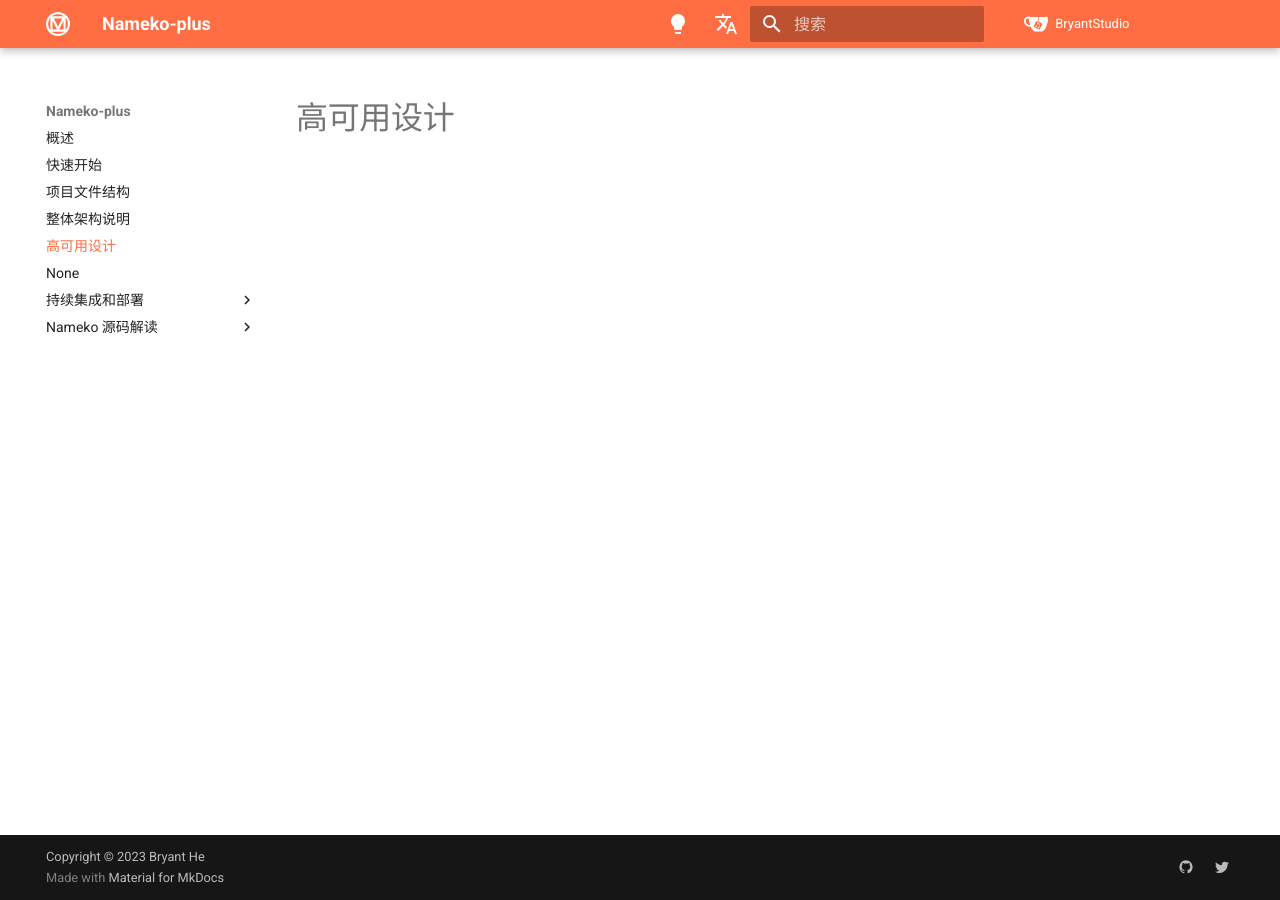
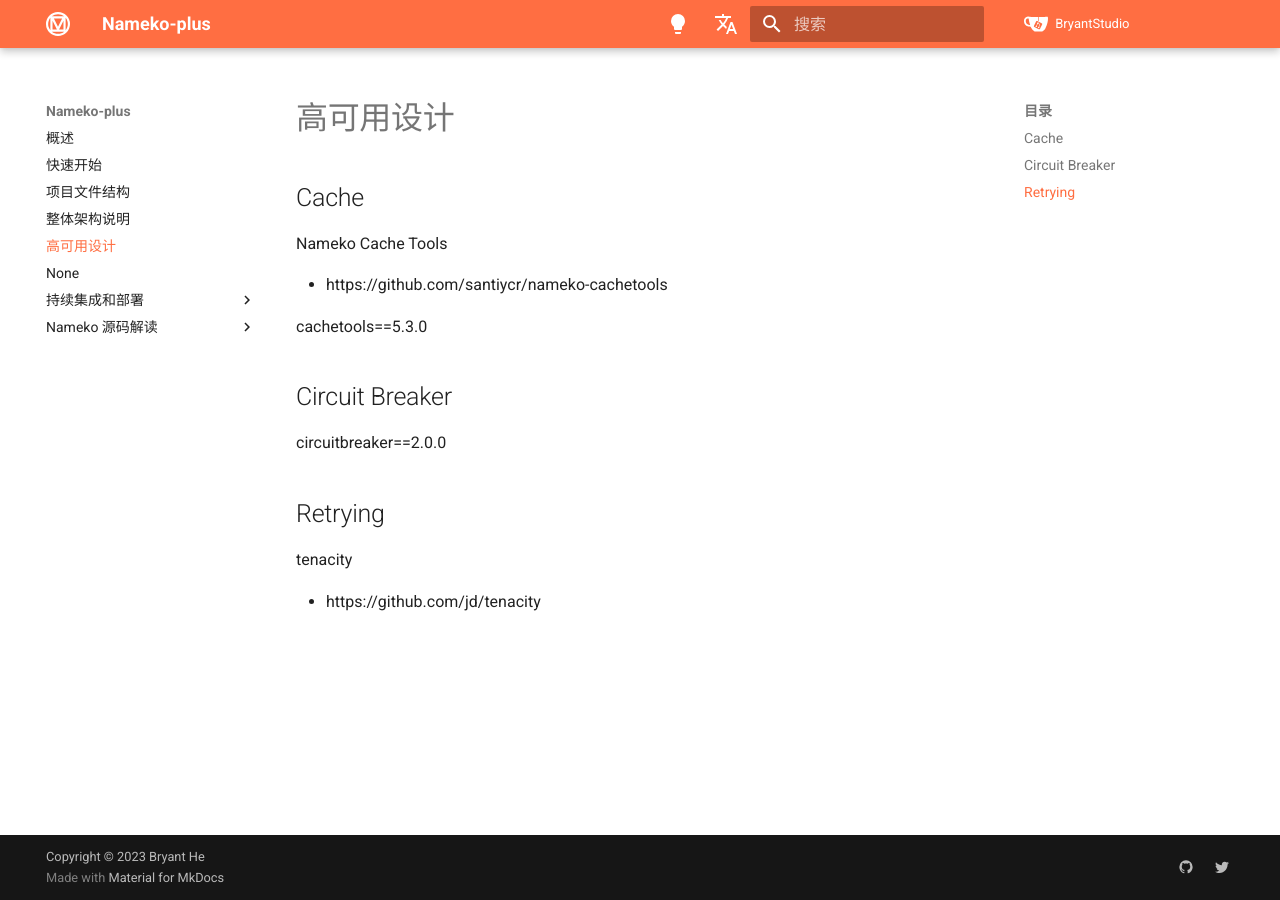
Before and after one commit to Bryanthelol/nameko-plus-doc, an MkDocs documentation site: the page built from docs/高可用设计.md, in a window 1280 px wide. Built offline with MkDocs 1.6.1 and Material for MkDocs 9.7.7, drawn with Linux system fonts in a browser that asks for light colours.

Commit message:
update doc

```diff
--- a/docs/高可用设计.md
+++ b/docs/高可用设计.md
@@ -4,3 +4,24 @@ hide:
 ---
 
 # 高可用设计
+
+## Cache
+
+Nameko Cache Tools
+
+- https://github.com/santiycr/nameko-cachetools
+
+
+cachetools==5.3.0
+
+
+## Circuit Breaker
+
+circuitbreaker==2.0.0
+
+
+## Retrying
+
+tenacity
+
+- https://github.com/jd/tenacity
```
